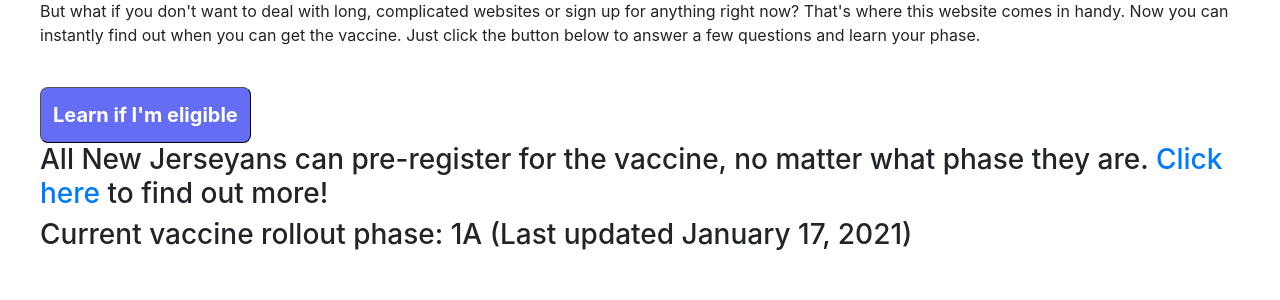
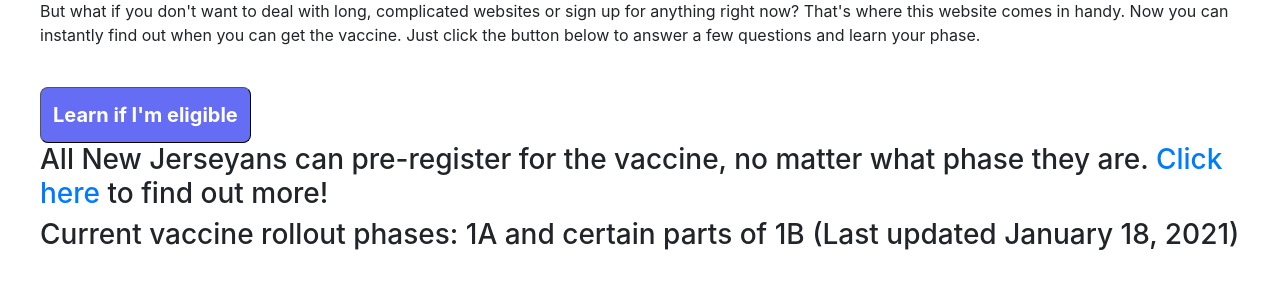
Before and after one commit to tpeng85/COVID-19-Vaccine-Eligibility-Explainer-NJ, a Flask app: page / in a window 1280 px wide. Shown: the part 345-645 px from the top of the page. Run offline with Flask 2, Linux system fonts and the light colour scheme; some libraries are stand-ins or nearby versions.

Commit message:
update phase on home page

```diff
--- a/app/templates/index.html
+++ b/app/templates/index.html
@@ -53,6 +53,6 @@ MjA3fDB8MHxwaG90by1wYWdlfHx8fGVufDB8fHw%3D&ixlib=rb-1.2.1&auto=format&fit=crop&w
 
 <div>
   <h3>All New Jerseyans can pre-register for the vaccine, no matter what phase they are. <a href="/preregister">Click here</a> to find out more!</h3>
-  <h3>Current vaccine rollout phase: 1A (Last updated January 17, 2021)</h3>
+  <h3>Current vaccine rollout phases: 1A and certain parts of 1B (Last updated January 18, 2021)</h3>
 </div>
 {% endblock %}
```
